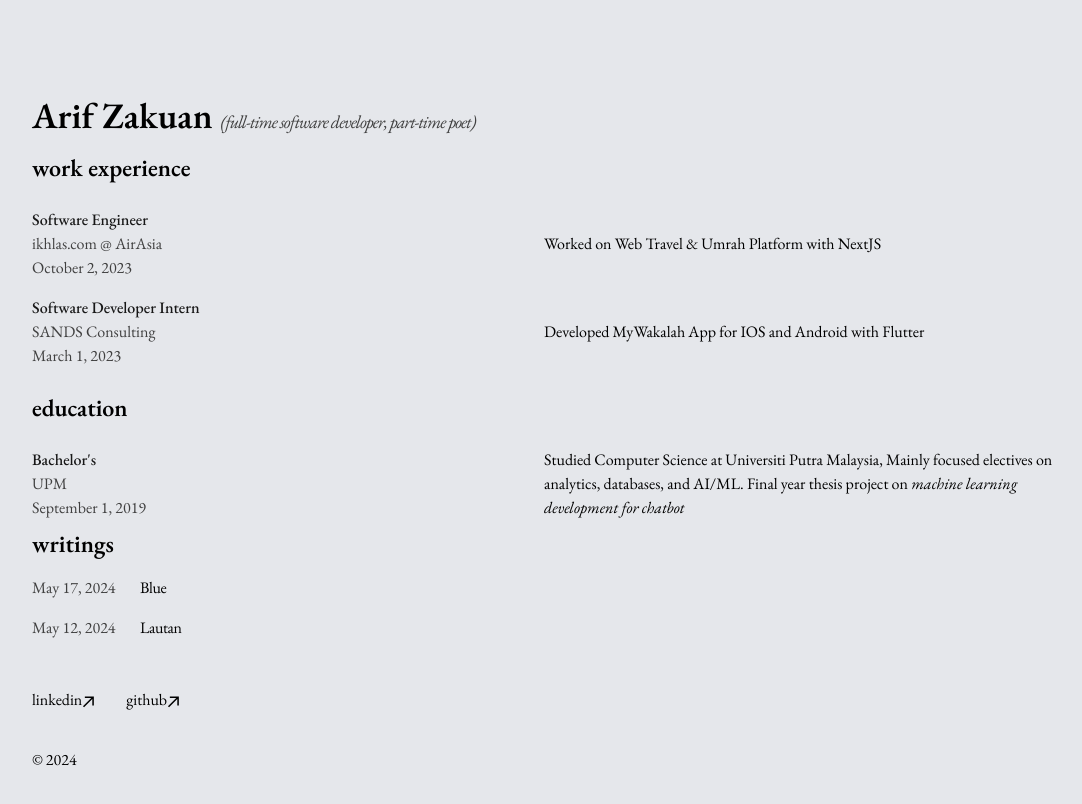
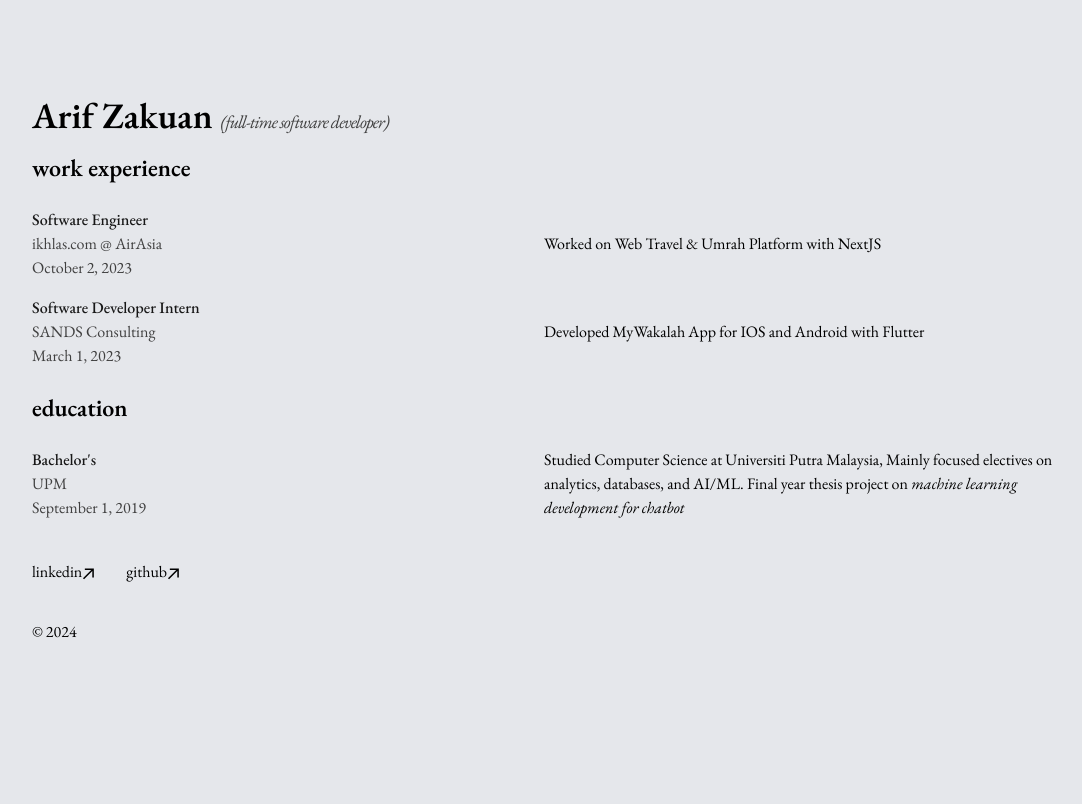
Before and after one commit to tehcanai/bloggr-zakuan, a Next.js app: page / in a window 1280 px wide. Shown: the top 804 px of the page, without its empty margins (96-1178 px from the left). Built offline with nearby package versions, Linux system fonts and the light colour scheme.

Commit message:
remove writings section

```diff
--- a/app/page.tsx
+++ b/app/page.tsx
@@ -14,17 +14,17 @@
       <div className="mb-4 flex flex-wrap items-end space-x-2">
         <h1 className="text-4xl font-semibold">Arif Zakuan</h1>
         <h1 className="text-lg font-light text-neutral-700 italic tracking-tighter">
-          (full-time software developer, part-time poet)
+          (full-time software developer)
         </h1>
       </div>
       {/* <p className="mb-4">
         {`Hi, I'm a software developer based in Malaysia. I'm currently working with react, typescript, and dart for work and personal projects and learning new things as I go along.`}
       </p> */}
       <Experiences />
-      <p className="mb-4 text-2xl font-semibold">writings</p>
+      {/* <p className="mb-4 mt-4 text-2xl font-semibold">writings</p>
       <div className="">
         <BlogPosts />
-      </div>
+      </div> */}
       {/* <p className="mb-8 mt-8 text-2xl font-semibold">sample projects</p>
       <Works works={works} /> */}
       {/* <p className="mb-8 mt-8 text-2xl font-semibold">sample artworks</p>
```
